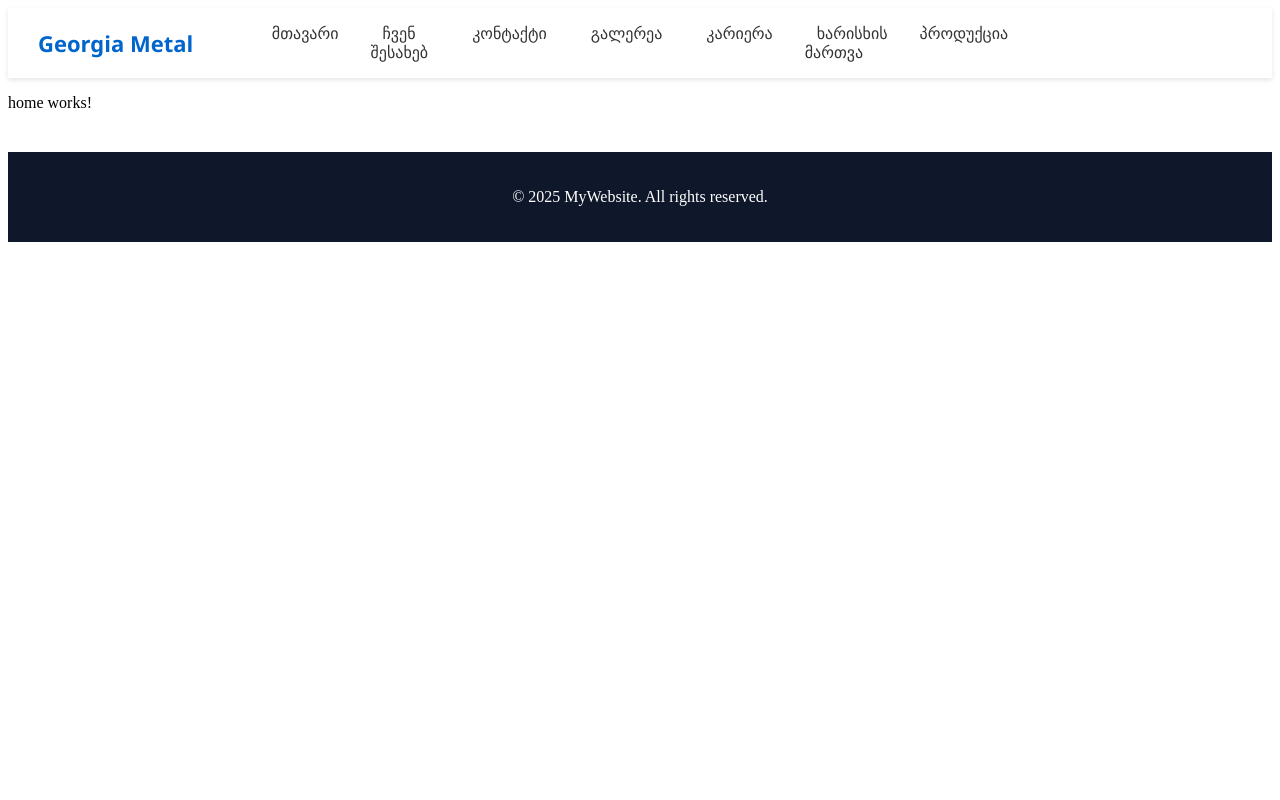
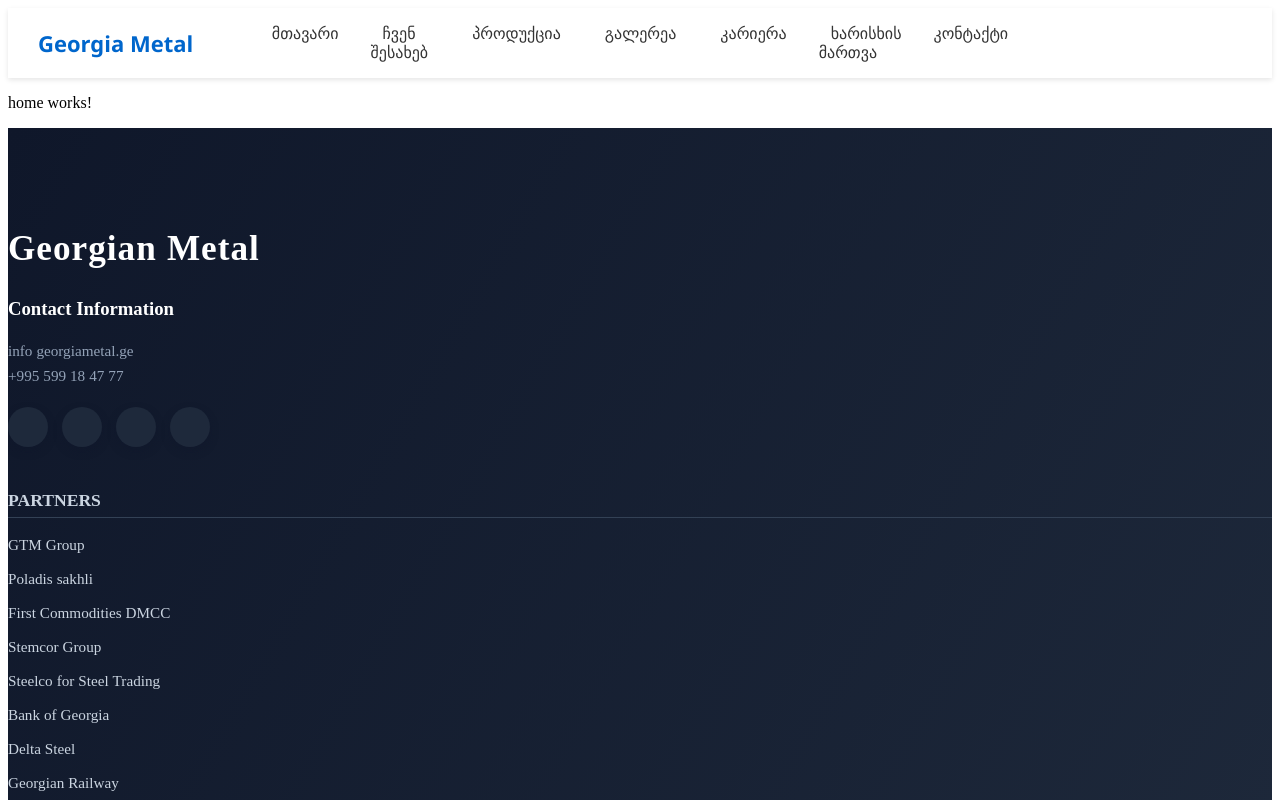
Before and after one commit to LukaKikvidze/Georgian-Metal, an Angular app: page / in a window 1280 px wide. Shown: the top 800 px of the page. Built offline with nearby package versions, Linux system fonts and the light colour scheme.

Commit message:
Add footer UI

```diff
--- a/src/app/components/footer/footer.component.css
+++ b/src/app/components/footer/footer.component.css
@@ -1,7 +1,154 @@
-.footer {
-  background-color: #0f172a;
-  color: white;
+/* Footer Base */
+.wpo-site-footer {
+  background: linear-gradient(120deg, #0f172a, #1e293b);
+  color: #e5e7eb;
+  font-family: 'Noto Serif Georgian', serif;
+  padding-top: 70px;
+  position: relative;
+  overflow: hidden;
+}
+
+/* Upper Section */
+.wpo-upper-footer {
+  padding-bottom: 50px;
+  border-bottom: 1px solid rgba(255, 255, 255, 0.08);
+  animation: fadeInUp 0.6s ease-in-out;
+}
+
+.widget {
+  margin-bottom: 40px;
+}
+
+.widget-title h1 {
+  font-size: 2.2rem;
+  font-weight: 800;
+  color: #f1f5f9;
+  margin-bottom: 25px;
+  letter-spacing: 1px;
+}
+
+.widget-title h3 {
+  font-size: 1.1rem;
+  font-weight: 600;
+  color: #cbd5e1;
+  text-transform: uppercase;
+  margin-bottom: 15px;
+  border-bottom: 1px solid #334155;
+  padding-bottom: 6px;
+}
+
+/* Contact Info */
+.about-widget p {
+  color: #94a3b8;
+  font-size: 0.95rem;
+  line-height: 1.6;
+}
+
+/* Social Icons */
+.social-widget ul {
+  list-style: none;
+  padding: 0;
+  display: flex;
+  gap: 14px;
+  margin-top: 20px;
+}
+
+.social-widget ul li a {
+  display: inline-flex;
+  align-items: center;
+  justify-content: center;
+  background: #1e293b;
+  color: #e2e8f0;
+  width: 40px;
+  height: 40px;
+  border-radius: 50%;
+  font-size: 1.2rem;
+  transition: all 0.3s ease;
+  box-shadow: 0 4px 8px rgba(15, 23, 42, 0.4);
+}
+
+.social-widget ul li a:hover {
+  background: #60a5fa;
+  color: #fff;
+  transform: translateY(-3px);
+}
+
+/* Partners / Links */
+.link-widget ul {
+  list-style: none;
+  padding: 0;
+  margin: 0;
+}
+
+.link-widget ul li {
+  margin-bottom: 12px;
+}
+
+.link-widget ul li a {
+  color: #cbd5e1;
+  text-decoration: none;
+  font-size: 0.95rem;
+  position: relative;
+  transition: all 0.3s ease;
+}
+
+.link-widget ul li a::after {
+  content: '';
+  position: absolute;
+  width: 0;
+  height: 1px;
+  left: 0;
+  bottom: -2px;
+  background-color: #60a5fa;
+  transition: width 0.3s ease;
+}
+
+.link-widget ul li a:hover {
+  color: #60a5fa;
+}
+
+.link-widget ul li a:hover::after {
+  width: 100%;
+}
+
+/* Lower Footer */
+.wpo-lower-footer {
+  background: #0f172a;
+  padding: 25px 0;
   text-align: center;
-  padding: 20px 0;
-  margin-top: 40px;
+  margin-top: 20px;
 }
+
+.copyright {
+  color: #9ca3af;
+  font-size: 0.875rem;
+  letter-spacing: 0.5px;
+}
+
+/* Animations */
+@keyframes fadeInUp {
+  0% {
+    opacity: 0;
+    transform: translateY(15px);
+  }
+  100% {
+    opacity: 1;
+    transform: translateY(0);
+  }
+}
+
+/* Responsive */
+@media (max-width: 768px) {
+  .widget-title h1 {
+    font-size: 1.6rem;
+  }
+
+  .widget-title h3 {
+    font-size: 1rem;
+  }
+
+  .social-widget ul {
+    justify-content: flex-start;
+    flex-wrap: wrap;
+  }
+}
--- a/src/app/components/footer/footer.component.html
+++ b/src/app/components/footer/footer.component.html
@@ -1,5 +1,52 @@
-<footer class="footer">
-  <div class="container">
-    <p>&copy; 2025 MyWebsite. All rights reserved.</p>
+<footer class="wpo-site-footer" id="footer-contact">
+  <div class="wpo-upper-footer">
+    <div class="container">
+      <div class="row">
+        <div class="col col-lg-3 col-md-6 col-sm-12 col-12">
+          <div class="widget about-widget">
+            <div class="logo widget-title">
+              <h1 style="color: white; width: 2000px;">Georgian Metal</h1>
+            </div>
+            <h3 style="color: white;">Contact Information </h3>
+            <p>info georgiametal.ge<br>+995 599 18 47 77</p>
+            <div class="social-widget">
+              <ul>
+                <li><a href="#"><i class="ti-facebook"></i></a></li>
+                <li><a href="#"><i class="ti-twitter-alt"></i></a></li>
+                <li><a href="#"><i class="ti-instagram"></i></a></li>
+                <li><a href="#"><i class="ti-linkedin"></i></a></li>
+              </ul>
+            </div>
+          </div>
+        </div>
+
+        <div class="col col-lg-3 col-md-6 col-sm-12 col-12">
+          <div class="widget link-widget">
+            <div class="widget-title">
+              <h3>Partners</h3>
+            </div>
+            <ul>
+              <li><a href="http://gtmgroup.ge/eng/" target="_blank">GTM Group</a></li>
+              <li><a href="https://steelhouse.ge/" target="_blank">Poladis sakhli</a></li>
+              <li><a href="https://firstcommoditiesdmcc.com/" target="_blank">First Commodities DMCC</a></li>
+              <li><a href="https://www.stemcor.com/" target="_blank">Stemcor Group</a></li>
+              <li><a href="http://www.steelcotrading.com/" target="_blank">Steelco for Steel Trading</a></li>
+              <li><a href="https://bankofgeorgia.ge/ka/retail" target="_blank">Bank of Georgia</a></li>
+              <li><a href="https://www.deltasteel.com/" target="_blank">Delta Steel</a></li>
+              <li><a href="https://www.railway.ge/" target="_blank">Georgian Railway</a></li>
+            </ul>
+          </div>
+        </div>
+      </div>
+    </div> <!-- end container -->
+  </div>
+  <div class="wpo-lower-footer">
+    <div class="container">
+      <div class="row">
+        <div class="col col-xs-12">
+          <p class="copyright"> Copyright © 2025 LLC GEORGIAN METAL. All Rights Reserved.</p>
+        </div>
+      </div>
+    </div>
   </div>
 </footer>
--- a/src/app/components/header/header.component.html
+++ b/src/app/components/header/header.component.html
@@ -5,11 +5,11 @@
     <ul>
       <li><a routerLink="/">მთავარი</a></li>
       <li><a routerLink="/about">ჩვენ შესახებ</a></li>
-      <li><a routerLink="/contact">კონტაქტი</a></li>
+      <li><a routerLink="/products">პროდუქცია</a></li>
       <li><a routerLink="/gallery">გალერეა</a></li>
       <li><a routerLink="/career">კარიერა</a></li>
       <li><a routerLink="/quality">ხარისხის მართვა</a></li>
-      <li><a routerLink="/products">პროდუქცია</a></li>
+      <li><a routerLink="/contact">კონტაქტი</a></li>
     </ul>
   </nav>
 </header>
```
